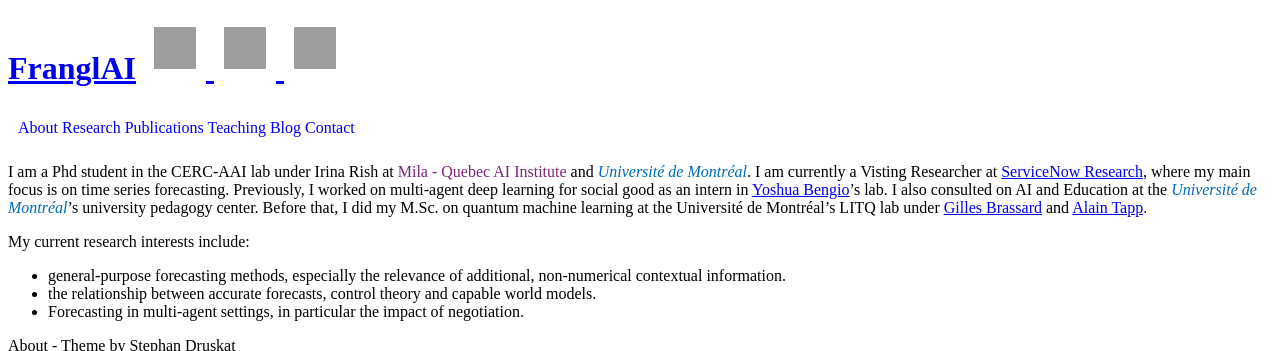
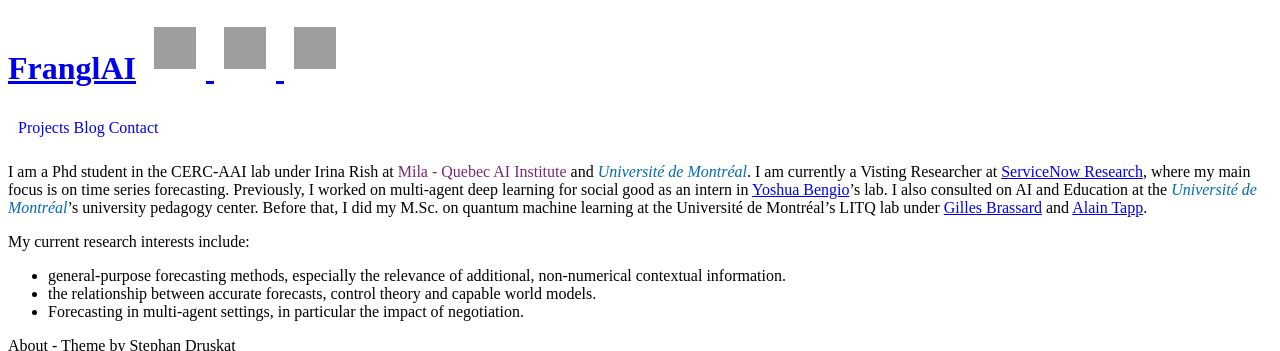
Before and after one commit to AndrewRWilliams/AndrewRWilliams.github.io, a Jekyll site: the page built from index.md, in a window 1280 px wide, cut to the strip 112-463 px from the top of the page. Built offline with Jekyll 4.4.1, drawn with Linux system fonts in a browser that asks for light colours; grey boxes are pictures that could not be loaded.

Commit message:
end nav tag

```diff
--- a/_includes/header.html
+++ b/_includes/header.html
@@ -41,11 +41,9 @@
             </a>
         </h1>
         <nav>
-            <a href="{{ site.baseurl }}/about">About</a>
-            <a href="{{ site.baseurl }}/research">Research</a>
-            <a href="{{ site.baseurl }}/publications">Publications</a>
-            <a href="{{ site.baseurl }}/teaching">Teaching</a>
+            <a href="{{ site.baseurl }}/projects">Projects</a>
             <a href="{{ site.baseurl }}/blog">Blog</a>
             <a href="{{ site.baseurl }}/contact">Contact</a>
+        </nav>
     </div>
 </header>
```
